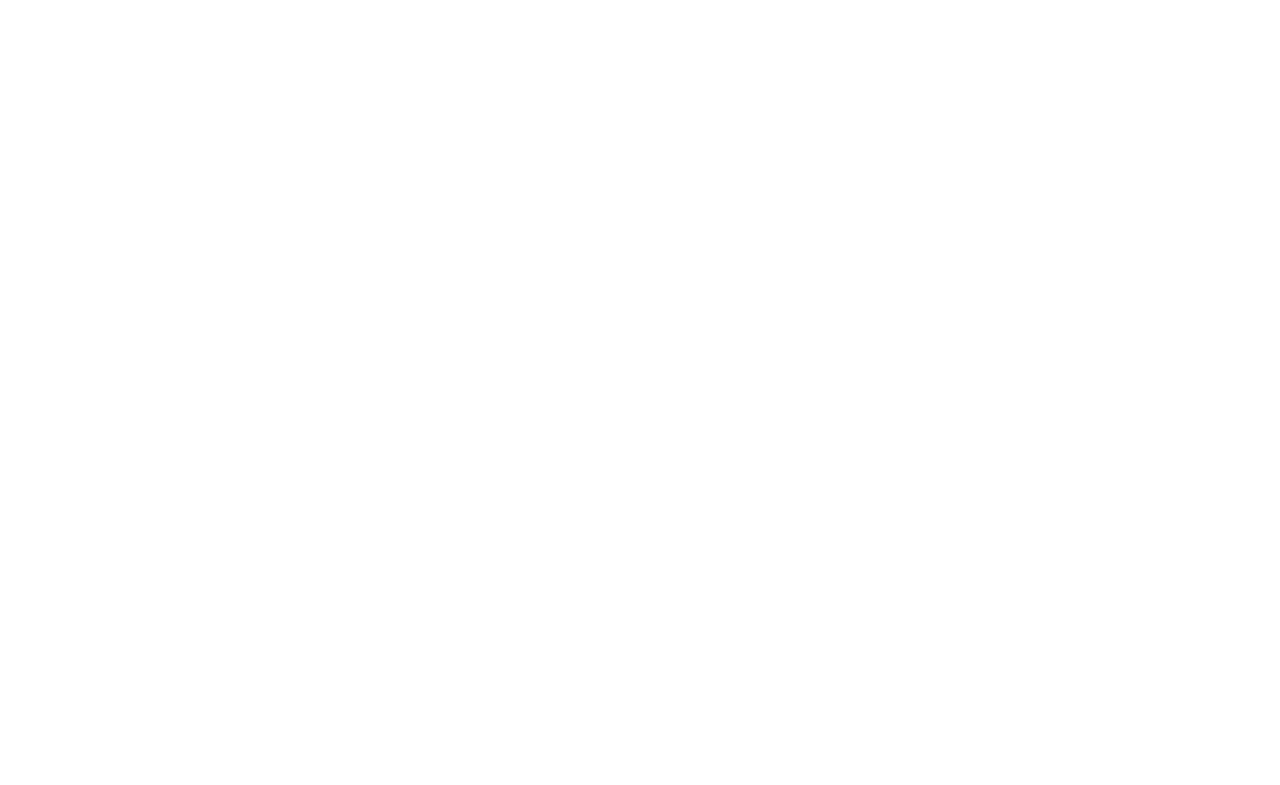
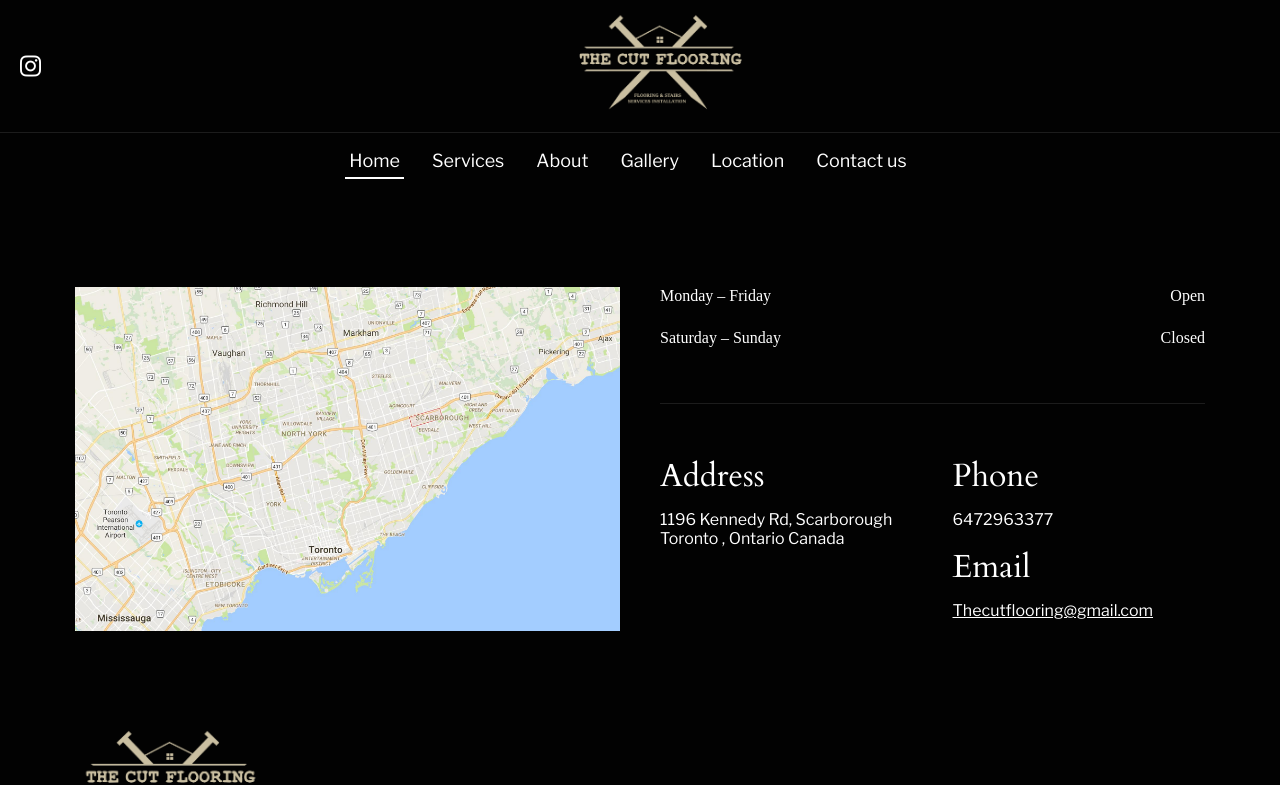
Before and after one commit to phanhuulan1/Tony-wood-floor-stairs-tiles, a Next.js app: page /location in a window 1280 px wide. Shown: the top 785 px of the page. Built offline with nearby package versions, Linux system fonts and the light colour scheme.

Commit message:
Create location page

```diff
--- a/src/app/globals.css
+++ b/src/app/globals.css
@@ -9,4 +9,5 @@
 @import url('../styles/services.css');
 @import url('../styles/about.css');
 @import url('../styles/gallery.css');
+@import url('../styles/location.css');
 @import url('../styles/responsive-mobile.css');
--- a/src/app/location/page.tsx
+++ b/src/app/location/page.tsx
@@ -1,7 +1,66 @@
+import Footer from "@/components/Footer";
+import Header from "@/components/Header";
+import LocationMapsImg from "../../assets/images/location-maps-img.jpg";
+
 const LocationPage = () => {
   return (
-    <main>
-      <h1>Location Page</h1>
+    <main id="location-page">
+      <Header />
+      <section className="section location-section">
+        <div className="container">
+          <div className="row">
+            <div className="col-6 col-large-12">
+              <div className="location-wrapper-img">
+                <img
+                  className="location-img"
+                  src={LocationMapsImg.src}
+                  alt="LocationMapsImg"
+                />
+              </div>
+            </div>
+            <div className="col-6 col-large-12">
+              <div className="location-time">
+                <div className="location-date">
+                  <p>Monday – Friday</p>
+                  <p>Open</p>
+                </div>
+                <div className="location-date">
+                  <p>Saturday – Sunday</p>
+                  <p>Closed</p>
+                </div>
+              </div>
+              <div className="divider-line" />
+              <div className="location-bottom">
+                <div className="row">
+                  <div className="col-6 col-small-12">
+                    <div className="location-address">
+                      <h4 className="location-title">Address</h4>
+                      <p className="location-sub-title">
+                        1196 Kennedy Rd, Scarborough Toronto , Ontario Canada
+                      </p>
+                    </div>
+                  </div>
+                  <div className="col-6 col-small-12">
+                    <div className="location-contact">
+                      <div className="location-phone">
+                        <h4 className="location-title">Phone</h4>
+                        <p className="location-sub-title">6472963377</p>
+                      </div>
+                      <div className="location-email">
+                        <h4 className="location-title">Email</h4>
+                        <a href="" className="location-sub-title email-link">
+                          Thecutflooring@gmail.com
+                        </a>
+                      </div>
+                    </div>
+                  </div>
+                </div>
+              </div>
+            </div>
+          </div>
+        </div>
+      </section>
+      <Footer />
     </main>
   );
 };
--- /dev/null
+++ b/src/styles/location.css
@@ -0,0 +1,65 @@
+#location-page>header {
+  background-color: var(--deep-black);
+}
+
+#location-page .location-section {
+  padding: 80px 0;
+  background-color: var(--deep-black);
+}
+
+#location-page .location-img {
+  max-width: 100%;
+  width: 100%;
+  object-fit: cover;
+}
+
+#location-page .divider-line {
+  max-width: 100%;
+  height: 1px;
+  background-color: var(--whisper-white);
+}
+
+#location-page .location-time {
+  margin-bottom: 56px;
+}
+
+#location-page .location-date {
+  margin-bottom: 24px;
+  display: flex;
+  align-items: center;
+  justify-content: space-between;
+}
+
+#location-page .location-bottom {
+  padding-top: 30px;
+}
+
+#location-page .location-title {
+  font-family: "Cardo";
+  color: var(--white);
+  font-size: var(--font-32);
+  font-weight: 400;
+}
+
+#location-page .location-title {
+  margin-bottom: 12px;
+  font-family: "Cardo";
+  color: var(--white);
+  font-size: var(--font-32);
+  font-weight: 400;
+}
+
+#location-page .location-sub-title {
+  font-family: "Libre Franklin";
+  color: var(--white);
+  font-size: var(--font-16);
+  font-weight: 400;
+}
+
+#location-page .location-sub-title.email-link {
+  text-decoration: underline;
+}
+
+#location-page .location-phone {
+  margin-bottom: 16px;
+}
```
Also changed, not shown: src/assets/images/location-maps-img.jpg (added).
